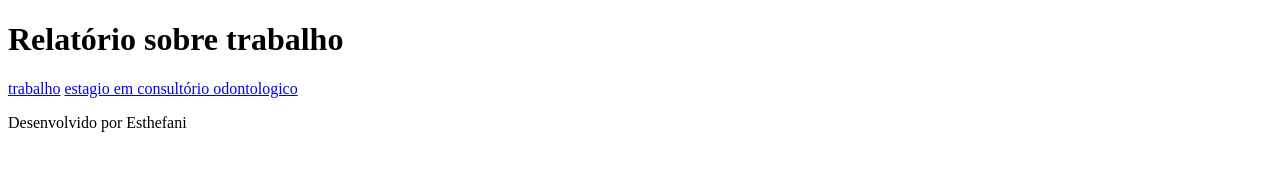
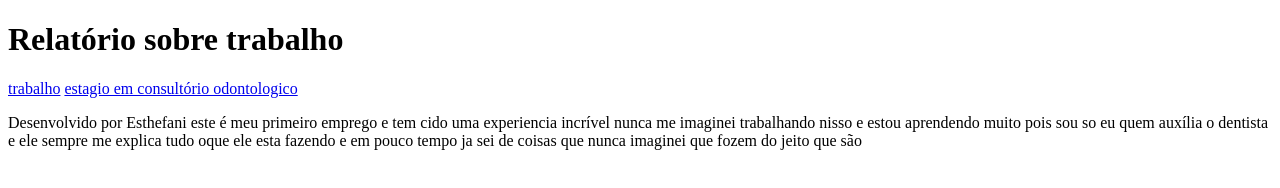
Before and after one commit to esthefanikossobuskiguimaraes/esthefani-alura-3-trimestre, a plain HTML site: page index.html in a window 1280 px wide. Drawn offline with Linux system fonts and the light colour scheme.

Commit message:
Add files via upload

```diff
--- a/index.html
+++ b/index.html
@@ -19,7 +19,9 @@
         </section>
     </main>
     <footer>
-        <p>Desenvolvido por Esthefani</p>
+        <p>Desenvolvido por Esthefani
+            este é meu primeiro emprego e tem cido uma experiencia incrível nunca me imaginei trabalhando nisso e estou aprendendo muito pois sou so eu quem auxília o dentista e ele sempre me explica tudo oque ele esta fazendo e em pouco tempo ja sei de coisas que nunca imaginei que fozem do jeito que são
+        </p>
     </footer>
 </body>
 </html>
```
